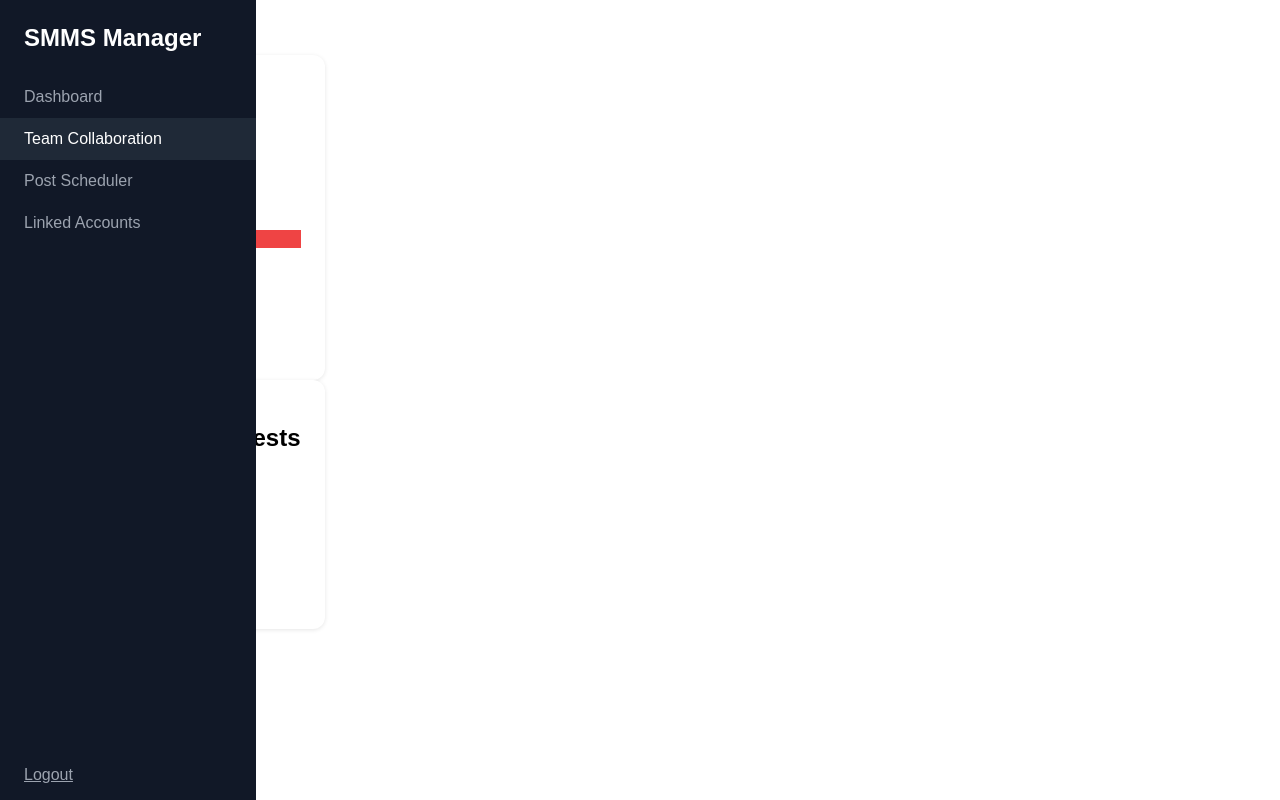
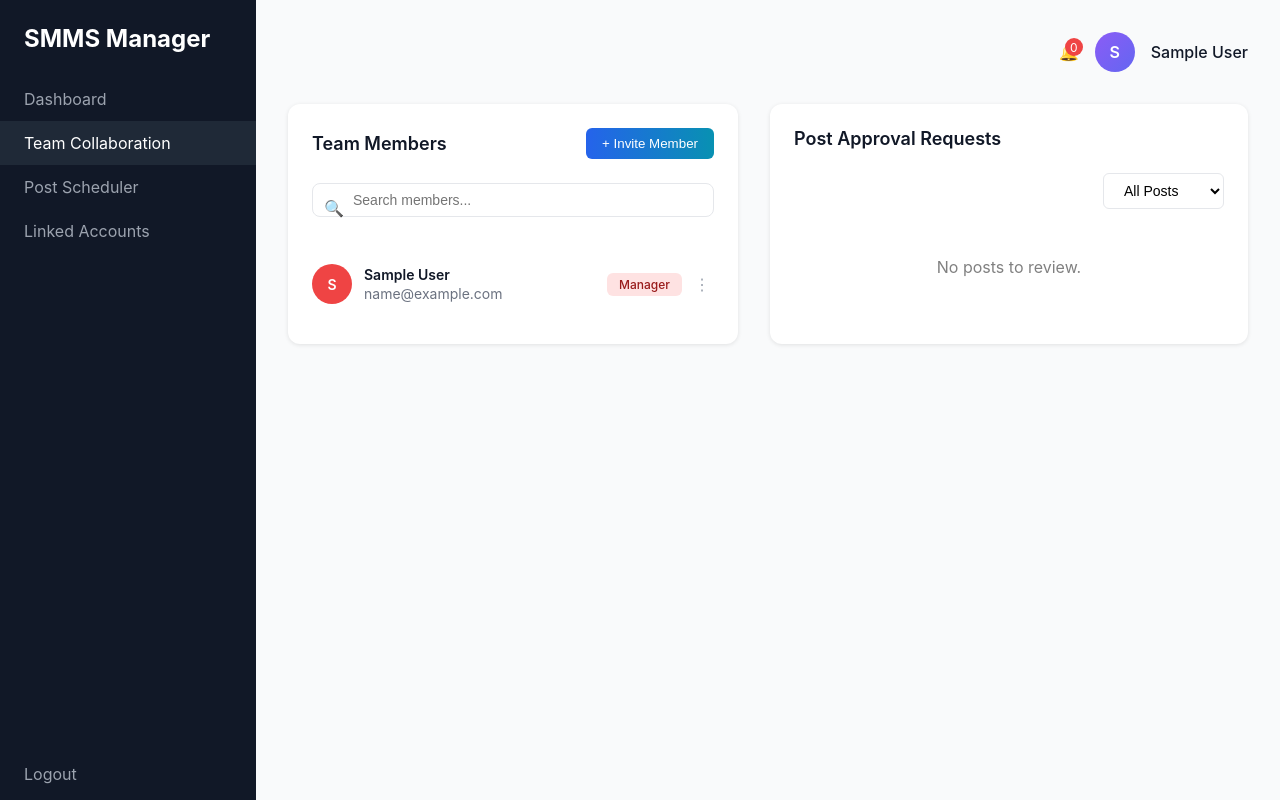
Before and after one commit to AyeshaMoghis/social-media-management-system, a Flask app: page /team-collaboration in a window 1280 px wide. Run offline with Flask 3, Linux system fonts and the light colour scheme; the visitor is signed in with stand-in values (Sample User, id 1); data that the repository does not hold is empty; parts of the project's set-up code (start-up, migrations or seed data) failed here and were passed over.

Commit message:
style: remove Tailwind CSS and standardize styling with custom CSS
- Remove Tailwind CSS dependency from linked_accounts.html
- Convert all Tailwind classes to inline styles and custom CSS
- Enhance styles.css with comprehensive component styles (sidebar, header, cards, buttons)
- Add team_collaboration.css for collaboration-specific styles
- Standardize font sizes (1.875rem headings, 0.875rem body text)
- Add notification bell and user avatar styles
- Ensure consistent styling across all pages

Removes external dependency and improves design consistency

```diff
--- a/src/static/styles.css
+++ b/src/static/styles.css
@@ -1,3 +1,18 @@
+/* Reset & base */
+* {
+  margin: 0;
+  padding: 0;
+  box-sizing: border-box;
+}
+
+html, body {
+  margin: 0;
+  padding: 0;
+  height: 100%;
+  font-family: -apple-system, BlinkMacSystemFont, 'Segoe UI', 'Poppins', sans-serif;
+  background-color: #f9fafb;
+}
+
 /* Sidebar */
 .sidebar {
   width: 16rem;
@@ -14,6 +29,20 @@
   font-size: 1.5rem;
   font-weight: 700;
   padding: 1.5rem;
+  display: flex;
+  align-items: center;
+  gap: 0.5rem;
+}
+
+.logo {
+  width: 2rem;
+  height: 2rem;
+  background: linear-gradient(135deg, #2563eb, #0891b2);
+  border-radius: 0.5rem;
+  display: flex;
+  align-items: center;
+  justify-content: center;
+  font-weight: bold;
 }
 
 .nav-item {
@@ -21,6 +50,7 @@
   padding: 0.75rem 1.5rem;
   color: #9ca3af;
   text-decoration: none;
+  cursor: pointer;
 }
 
 .nav-item:hover,
@@ -33,18 +63,126 @@
   display: block;
   padding: 1rem 1.5rem;
   color: #9ca3af;
+  cursor: pointer;
+  text-decoration: none;
 }
+
 .logout:hover {
   color: white;
 }
 
-/* Buttons & cards */
+/* Main content */
+.main-content {
+  margin-left: 16rem;
+  padding: 2rem;
+}
+
+.header {
+  display: flex;
+  justify-content: space-between;
+  align-items: center;
+  margin-bottom: 2rem;
+}
+
+/* Search bar */
+.search-bar {
+  flex: 1;
+  max-width: 500px;
+  position: relative;
+}
+
+.search-bar input {
+  width: 100%;
+  padding: 0.625rem 1rem 0.625rem 2.5rem;
+  border: 1px solid #e5e7eb;
+  border-radius: 0.5rem;
+  font-size: 0.875rem;
+}
+
+.search-icon {
+  position: absolute;
+  left: 0.75rem;
+  top: 50%;
+  transform: translateY(-50%);
+  color: #9ca3af;
+}
+
+/* User info */
+.user-info {
+  display: flex;
+  align-items: center;
+  gap: 1rem;
+}
+
+.notification-bell {
+  position: relative;
+  cursor: pointer;
+}
+
+.notification-badge {
+  position: absolute;
+  top: -4px;
+  right: -4px;
+  background-color: #ef4444;
+  color: white;
+  font-size: 0.75rem;
+  width: 18px;
+  height: 18px;
+  border-radius: 50%;
+  display: flex;
+  align-items: center;
+  justify-content: center;
+}
+
+.user-avatar {
+  width: 2.5rem;
+  height: 2.5rem;
+  background: linear-gradient(135deg, #8b5cf6, #6366f1);
+  border-radius: 50%;
+  display: flex;
+  align-items: center;
+  justify-content: center;
+  color: white;
+  font-weight: 600;
+}
+
+/* Layout grid */
+.content-grid {
+  display: grid;
+  grid-template-columns: 450px 1fr;
+  gap: 2rem;
+}
+
+/* Card styling */
+.card {
+  background-color: white;
+  border-radius: 0.75rem;
+  box-shadow: 0 1px 4px rgba(0,0,0,0.1);
+  padding: 1.5rem;
+}
+
+.card-header {
+  display: flex;
+  justify-content: space-between;
+  align-items: center;
+  margin-bottom: 1.5rem;
+}
+
+.card-title {
+  font-size: 1.125rem;
+  font-weight: 600;
+  color: #111827;
+}
+
+/* Buttons */
 .btn-primary {
   background: linear-gradient(90deg, #2563eb, #0891b2);
   color: white;
   font-weight: 500;
   padding: 0.5rem 1rem;
   border-radius: 0.375rem;
+  border: none;
+  cursor: pointer;
   transition: background 0.2s;
 }
 
@@ -52,22 +190,236 @@
   background: linear-gradient(90deg, #1d4ed8, #0e7490);
 }
 
-.btn-outline {
-  border: 1px solid #d1d5db;
-  padding: 0.5rem 1rem;
-  border-radius: 0.375rem;
-  color: #374151;
+/* Members list */
+.members-search {
+  margin-bottom: 1rem;
+  position: relative;
 }
 
-.btn-outline:hover {
-  background-color: #f3f4f6;
+.members-search input {
+  width: 100%;
+  padding: 0.5rem 1rem 0.5rem 2.5rem;
+  border: 1px solid #e5e7eb;
+  border-radius: 0.5rem;
+  font-size: 0.875rem;
 }
 
-.card {
-  background-color: white;
-  border-radius: 0.75rem;
-  box-shadow: 0 1px 4px rgba(0,0,0,0.1);
+.members-list {
+  max-height: 500px;
+  overflow-y: auto;
+}
+
+.member-item {
+  display: flex;
+  align-items: center;
+  justify-content: space-between;
+  padding: 1rem 0;
+  border-bottom: 1px solid #f3f4f6;
+}
+
+.member-item:last-child {
+  border-bottom: none;
+}
+
+.member-info {
+  display: flex;
+  align-items: center;
+  gap: 0.75rem;
+}
+
+.member-avatar {
+  width: 2.5rem;
+  height: 2.5rem;
+  border-radius: 50%;
+  display: flex;
+  align-items: center;
+  justify-content: center;
+  color: white;
+  font-weight: 600;
+  font-size: 0.875rem;
+}
+
+.member-details h3 {
+  font-size: 0.875rem;
+  font-weight: 600;
+  color: #111827;
+  margin-bottom: 0.125rem;
+}
+
+.member-details p {
+  font-size: 0.75rem;
+  color: #6b7280;
+}
+
+.member-role {
+  padding: 0.25rem 0.75rem;
+  border-radius: 0.375rem;
+  font-size: 0.75rem;
+  font-weight: 500;
+}
+
+.role-admin { background-color: #fee2e2; color: #991b1b; }
+.role-editor { background-color: #dcfce7; color: #166534; }
+.role-viewer { background-color: #e0e7ff; color: #3730a3; }
+
+.member-menu {
+  cursor: pointer;
+  color: #9ca3af;
+  padding: 0.25rem;
+}
+
+/* Activity feed */
+.feed-tabs {
+  display: flex;
+  gap: 1.5rem;
+  margin-bottom: 1.5rem;
+  border-bottom: 1px solid #e5e7eb;
+}
+
+.feed-tab {
+  padding: 0.75rem 0;
+  color: #6b7280;
+  font-size: 0.875rem;
+  font-weight: 500;
+  cursor: pointer;
+  border-bottom: 2px solid transparent;
+  margin-bottom: -1px;
+}
+
+.feed-tab.active {
+  color: #0891b2;
+  border-bottom-color: #0891b2;
+}
+
+.feed-filter {
+  display: flex;
+  justify-content: flex-end;
+  margin-bottom: 1rem;
+}
+
+.filter-dropdown {
+  padding: 0.5rem 1rem;
+  border: 1px solid #e5e7eb;
+  border-radius: 0.375rem;
+  font-size: 0.875rem;
+  background: white;
+  cursor: pointer;
+}
+
+/* Activity items */
+.activity-feed {
+  max-height: 600px;
+  overflow-y: auto;
+}
+
+.activity-item {
+  display: flex;
+  gap: 1rem;
   padding: 1.5rem;
+  border: 1px solid #e5e7eb;
+  border-radius: 0.5rem;
+  margin-bottom: 1rem;
+}
+
+.activity-icon {
+  width: 2.5rem;
+  height: 2.5rem;
+  background: linear-gradient(135deg, #0891b2, #06b6d4);
+  border-radius: 50%;
+  display: flex;
+  align-items: center;
+  justify-content: center;
+  color: white;
+  flex-shrink: 0;
+}
+
+.activity-content {
+  flex: 1;
+}
+
+.activity-header {
+  margin-bottom: 0.5rem;
+}
+
+.activity-user {
+  font-weight: 600;
+  color: #111827;
+  font-size: 0.875rem;
+}
+
+.activity-action {
+  color: #6b7280;
+  font-size: 0.875rem;
+}
+
+.activity-time {
+  color: #9ca3af;
+  font-size: 0.75rem;
+  display: block;
+  margin-top: 0.25rem;
+}
+
+.activity-link {
+  color: #0891b2;
+  text-decoration: none;
+  font-size: 0.875rem;
+  display: inline-block;
+  margin-top: 0.5rem;
+}
+
+.activity-link:hover {
+  text-decoration: underline;
+}
+
+/* Request actions */
+.request-actions {
+  display: flex;
+  gap: 0.5rem;
+  margin-top: 1rem;
+}
+
+.btn-approve {
+  background-color: #10b981;
+  color: white;
+  padding: 0.5rem 1rem;
+  border: none;
+  border-radius: 0.375rem;
+  font-size: 0.875rem;
+  font-weight: 500;
+  cursor: pointer;
+}
+
+.btn-approve:hover {
+  background-color: #059669;
+}
+
+.btn-reject {
+  background-color: #ef4444;
+  color: white;
+  padding: 0.5rem 1rem;
+  border: none;
+  border-radius: 0.375rem;
+  font-size: 0.875rem;
+  font-weight: 500;
+  cursor: pointer;
+}
+
+.btn-reject:hover {
+  background-color: #dc2626;
+}
+
+.request-badge {
+  display: inline-block;
+  padding: 0.25rem 0.75rem;
+  border-radius: 0.375rem;
+  font-size: 0.75rem;
+  font-weight: 500;
+  margin-top: 0.5rem;
+}
+
+.badge-pending {
+  background-color: #fef3c7;
+  color: #92400e;
 }
 
 .badge-green {
@@ -77,6 +429,7 @@
   border-radius: 9999px;
   font-size: 0.875rem;
 }
+
 .badge-connected {
   background-color: #d1fae5;
   color: #065f46;
@@ -143,16 +496,11 @@
   background-color: #f3f4f6;
 }
 
-body {
-  margin: 0;
-  font-family: "Poppins", sans-serif;
-  display: flex;
-  height: 100vh;
-}
-
 .container {
   display: flex;
   width: 100%;
+  height: 100vh;
+  min-height: 100vh;
 }
 
 .left-panel {
@@ -163,6 +511,7 @@ body {
   flex-direction: column;
   justify-content: center;
   padding: 80px;
+  min-height: 100vh;
 }
 
 .right-panel {
@@ -170,6 +519,8 @@ body {
   display: flex;
   justify-content: center;
   align-items: center;
+  min-height: 100vh;
+  background-color: white;
 }
 
 form {
@@ -221,3 +572,14 @@ button {
   background-color: #d1ecf1;
   color: #0c5460;
 }
+
+.btn-outline {
+  border: 1px solid #d1d5db;
+  padding: 0.5rem 1rem;
+  border-radius: 0.375rem;
+  color: #374151;
+}
+
+.btn-outline:hover {
+  background-color: #f3f4f6;
+}
--- /dev/null
+++ b/src/static/team_collaboration.css
@@ -0,0 +1,209 @@
+/* Team Collaboration Specific Styles - Add-on to existing styles.css */
+
+/* Layout grid for team collaboration page */
+.content-grid {
+  display: grid;
+  grid-template-columns: 450px 1fr;
+  gap: 2rem;
+}
+
+/* Members list */
+.members-list {
+  max-height: 500px;
+  overflow-y: auto;
+}
+
+.member-item {
+  display: flex;
+  align-items: center;
+  justify-content: space-between;
+  padding: 1rem 0;
+  border-bottom: 1px solid #f3f4f6;
+}
+
+.member-item:last-child {
+  border-bottom: none;
+}
+
+.member-info {
+  display: flex;
+  align-items: center;
+  gap: 0.75rem;
+}
+
+.member-avatar {
+  width: 2.5rem;
+  height: 2.5rem;
+  border-radius: 50%;
+  display: flex;
+  align-items: center;
+  justify-content: center;
+  color: white;
+  font-weight: 600;
+  font-size: 0.875rem;
+}
+
+.member-details h3 {
+  font-size: 0.875rem;
+  font-weight: 600;
+  color: #111827;
+  margin-bottom: 0.125rem;
+}
+
+.member-details p {
+  font-size: 0.75rem;
+  color: #6b7280;
+}
+
+.member-role {
+  padding: 0.25rem 0.75rem;
+  border-radius: 0.375rem;
+  font-size: 0.75rem;
+  font-weight: 500;
+}
+
+.role-admin { background-color: #fee2e2; color: #991b1b; }
+.role-editor { background-color: #dcfce7; color: #166534; }
+
+.member-menu {
+  cursor: pointer;
+  color: #9ca3af;
+  padding: 0.25rem;
+}
+
+/* Activity feed */
+.activity-feed {
+  max-height: 600px;
+  overflow-y: auto;
+}
+
+.activity-item {
+  display: flex;
+  gap: 1rem;
+  padding: 1.5rem;
+  border: 1px solid #e5e7eb;
+  border-radius: 0.5rem;
+  margin-bottom: 1rem;
+}
+
+.activity-icon {
+  width: 2.5rem;
+  height: 2.5rem;
+  background: linear-gradient(135deg, #0891b2, #06b6d4);
+  border-radius: 50%;
+  display: flex;
+  align-items: center;
+  justify-content: center;
+  color: white;
+  flex-shrink: 0;
+}
+
+.activity-content {
+  flex: 1;
+}
+
+.activity-header {
+  margin-bottom: 0.5rem;
+}
+
+.activity-user {
+  font-weight: 600;
+  color: #111827;
+  font-size: 0.875rem;
+}
+
+.activity-action {
+  color: #6b7280;
+  font-size: 0.875rem;
+}
+
+.activity-time {
+  color: #9ca3af;
+  font-size: 0.75rem;
+  display: block;
+  margin-top: 0.25rem;
+}
+
+.activity-link {
+  color: #0891b2;
+  text-decoration: none;
+  font-size: 0.875rem;
+  display: inline-block;
+  margin-top: 0.5rem;
+}
+
+.activity-link:hover {
+  text-decoration: underline;
+}
+
+/* Request actions */
+.request-actions {
+  display: flex;
+  gap: 0.5rem;
+  margin-top: 1rem;
+}
+
+.btn-approve {
+  background-color: #10b981;
+  color: white;
+  padding: 0.5rem 1rem;
+  border: none;
+  border-radius: 0.375rem;
+  font-size: 0.875rem;
+  font-weight: 500;
+  cursor: pointer;
+}
+
+.btn-approve:hover {
+  background-color: #059669;
+}
+
+.btn-reject {
+  background-color: #ef4444;
+  color: white;
+  padding: 0.5rem 1rem;
+  border: none;
+  border-radius: 0.375rem;
+  font-size: 0.875rem;
+  font-weight: 500;
+  cursor: pointer;
+}
+
+.btn-reject:hover {
+  background-color: #dc2626;
+}
+
+.request-badge {
+  display: inline-block;
+  padding: 0.25rem 0.75rem;
+  border-radius: 0.375rem;
+  font-size: 0.75rem;
+  font-weight: 500;
+  margin-top: 0.5rem;
+}
+
+.badge-pending {
+  background-color: #fef3c7;
+  color: #92400e;
+}
+
+.badge-scheduled {
+  background-color: #d1fae5;
+  color: #065f46;
+}
+
+/* Feed filter */
+.feed-filter {
+  display: flex;
+  justify-content: flex-end;
+  margin-bottom: 1rem;
+}
+
+.filter-dropdown {
+  padding: 0.5rem 1rem;
+  border: 1px solid #e5e7eb;
+  border-radius: 0.375rem;
+  font-size: 0.875rem;
+  background: white;
+  cursor: pointer;
+}
```
